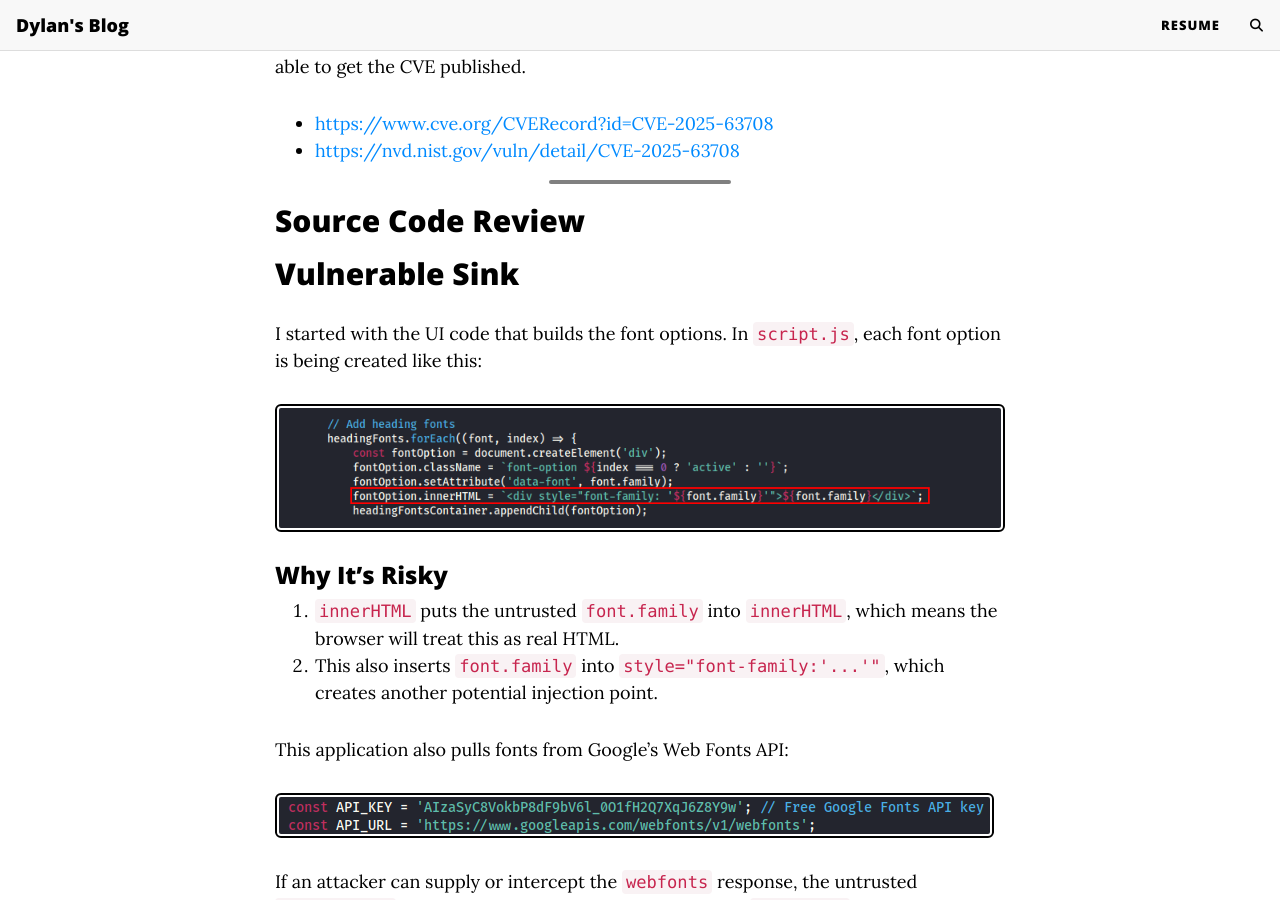
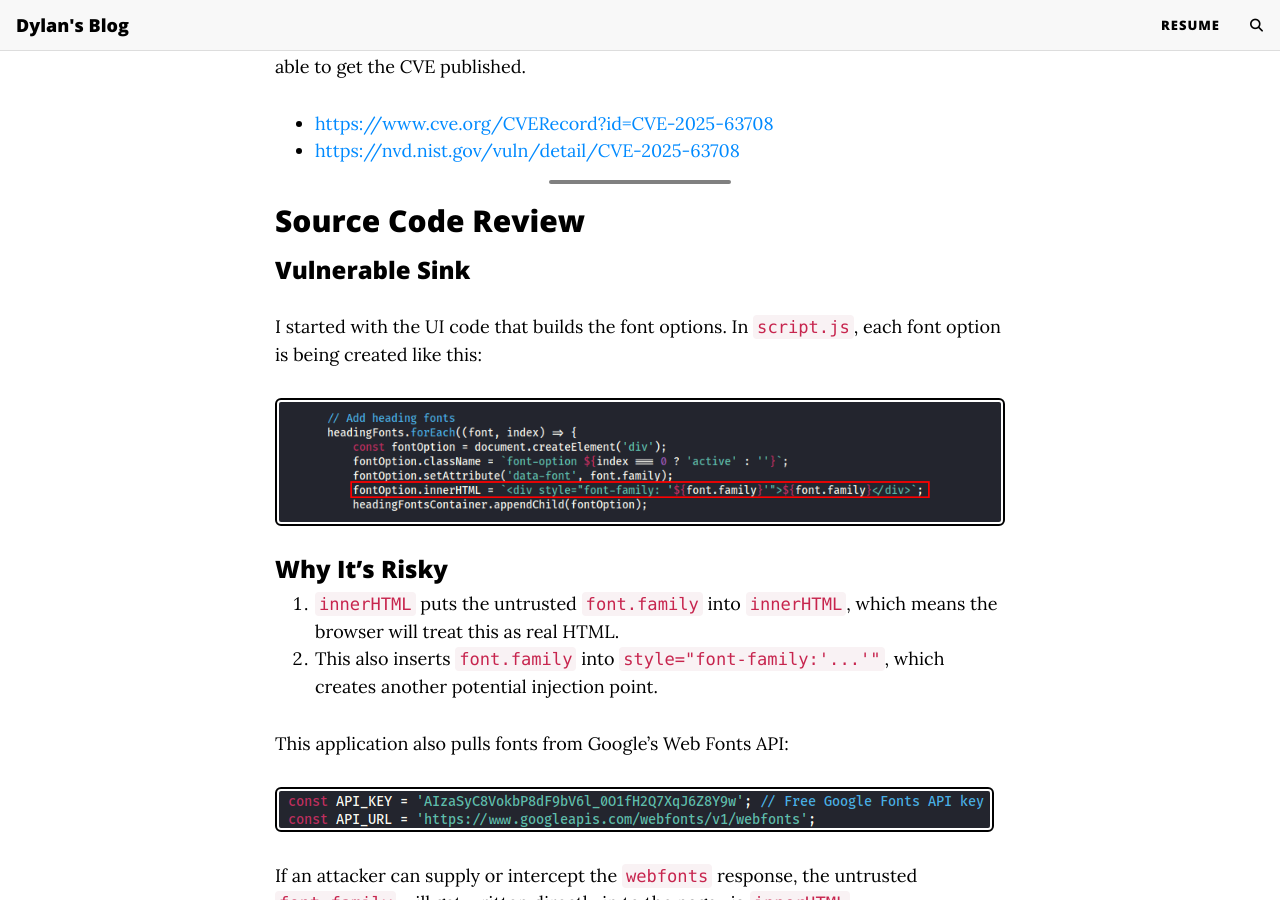
Before and after one commit to DylanDavis1/dylandavis1.github.io, a Jekyll site: the page built from _posts/2025-11-20-Getting-My-First-CVE-2025-63708 .md, in a window 1280 px wide and 900 px high, scrolled down 946 px. Built offline with Jekyll 4.4.1, drawn with Linux system fonts in a browser that asks for light colours; comment, search, counter and statistics services are not loaded.

```diff
--- a/_posts/2025-11-20-Getting-My-First-CVE-2025-63708 .md
+++ b/_posts/2025-11-20-Getting-My-First-CVE-2025-63708 .md
@@ -38,7 +38,7 @@ I was poking around this AI font-pairing application, and I was able to notice i
 
 ## Source Code Review
 
-## Vulnerable Sink
+### Vulnerable Sink
 
 I started with the UI code that builds the font options. In `script.js`, each font option is being created like this:
 
```
